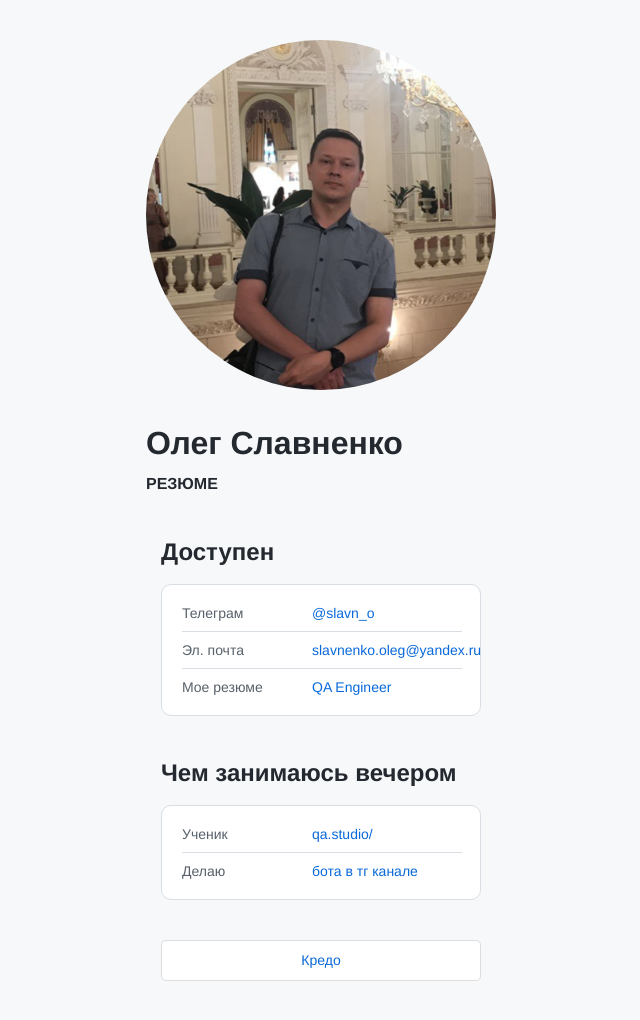
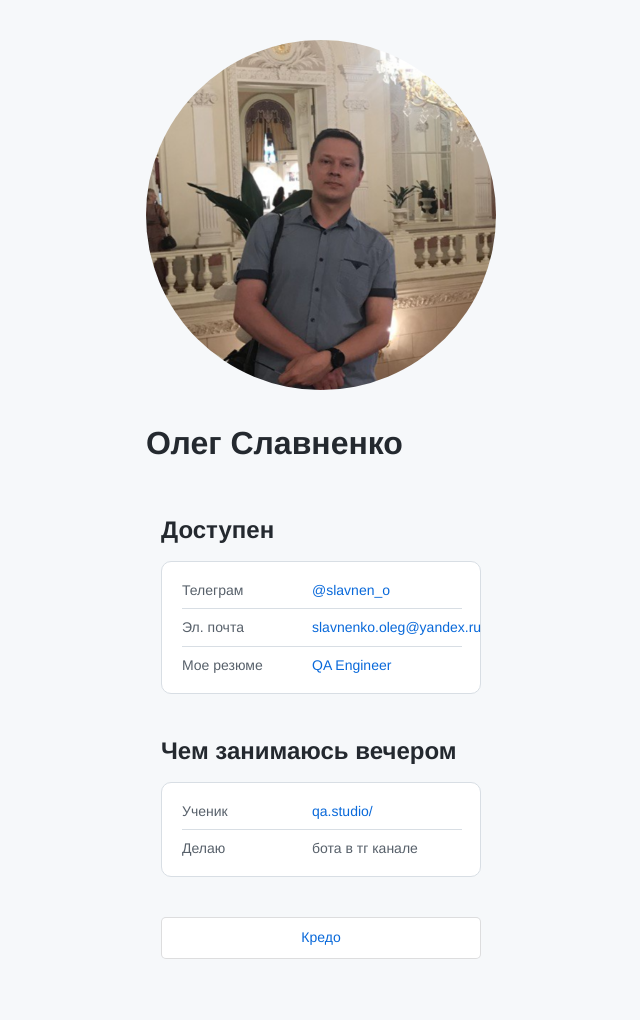
Before and after one commit to slavnen/slavnen.github.io, a plain HTML site: page index.html in a window 1280 px wide. Shown: the whole page, without its empty margins (319-959 px from the left). After the commit the page ends 999 px from the top, so only its background shows below. Drawn offline with Linux system fonts and the light colour scheme.

Commit message:
Update index.html

```diff
--- a/index.html
+++ b/index.html
@@ -12,7 +12,6 @@
     <header class="header">
       <img src="./002.png" alt="avatar" class="header__avatar" height="350" width="350" />
       <h1 class="header__title">Олег Славненко</h1>
-      <h3 class="header__subtitle">РЕЗЮМЕ</h3>
     </header>
     <main>
       <section class="links">
@@ -20,7 +19,7 @@
         <ul class="links__container">
           <li class="links__link">
             <p class="links__title">Телеграм</p>
-            <a class="linsk__link" href="http://t.me/@slavn_o">@slavn_o</a>
+            <a class="linsk__link" href="http://t.me/@slavn_o">@slavnen_o</a>
           </li>
           <li class="links__link">
             <p class="links__title">Эл. почта</p>
@@ -41,7 +40,7 @@
           </li>
           <li class="links__link">
             <p class="links__title">Делаю</p>
-            <a class="linsk__link" href="https://t.me/qa_studio">бота в тг канале</a>
+            <a class="links__title">бота в тг канале</a>
         </ul>
       </section>
     </main>
```
